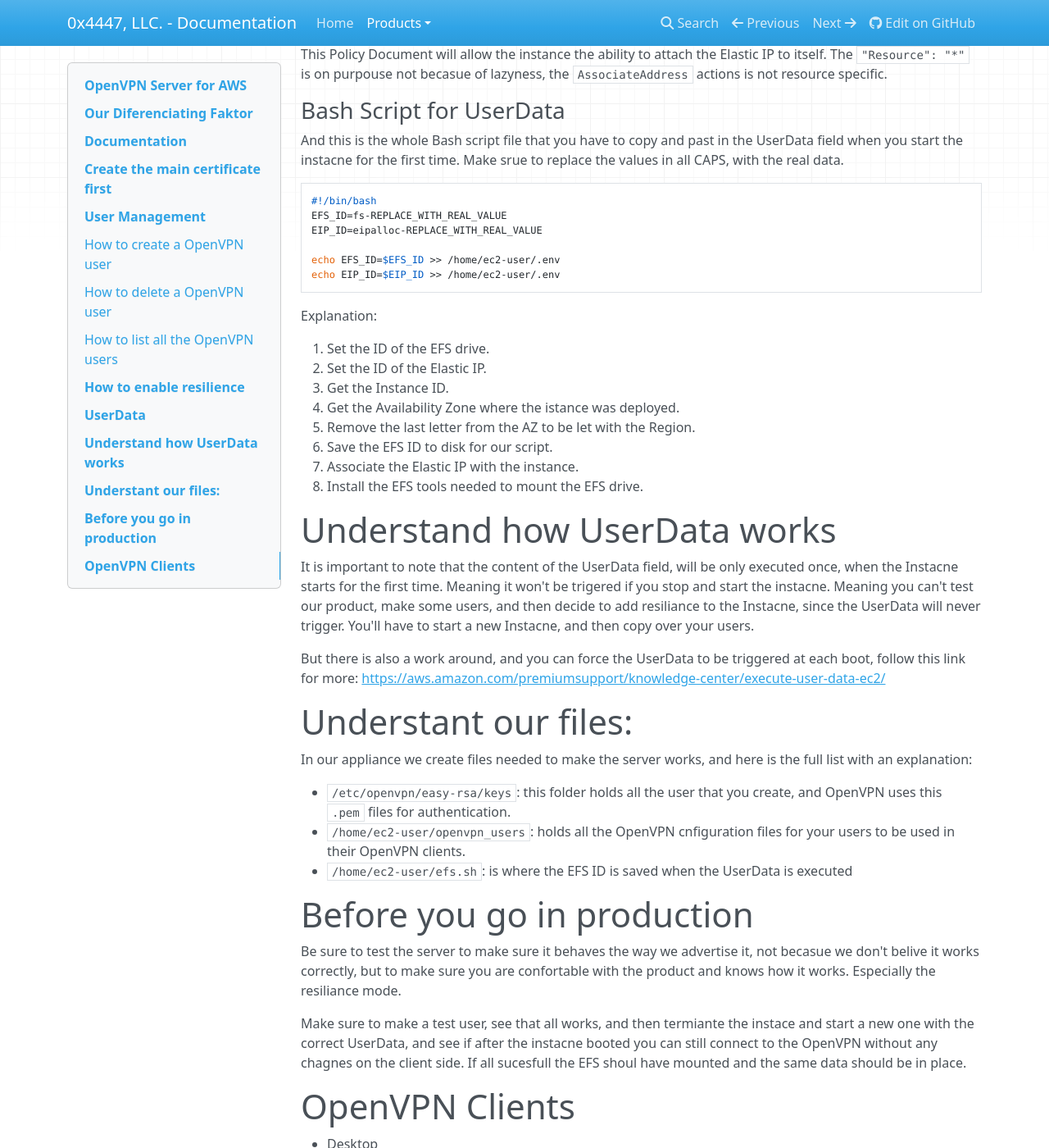
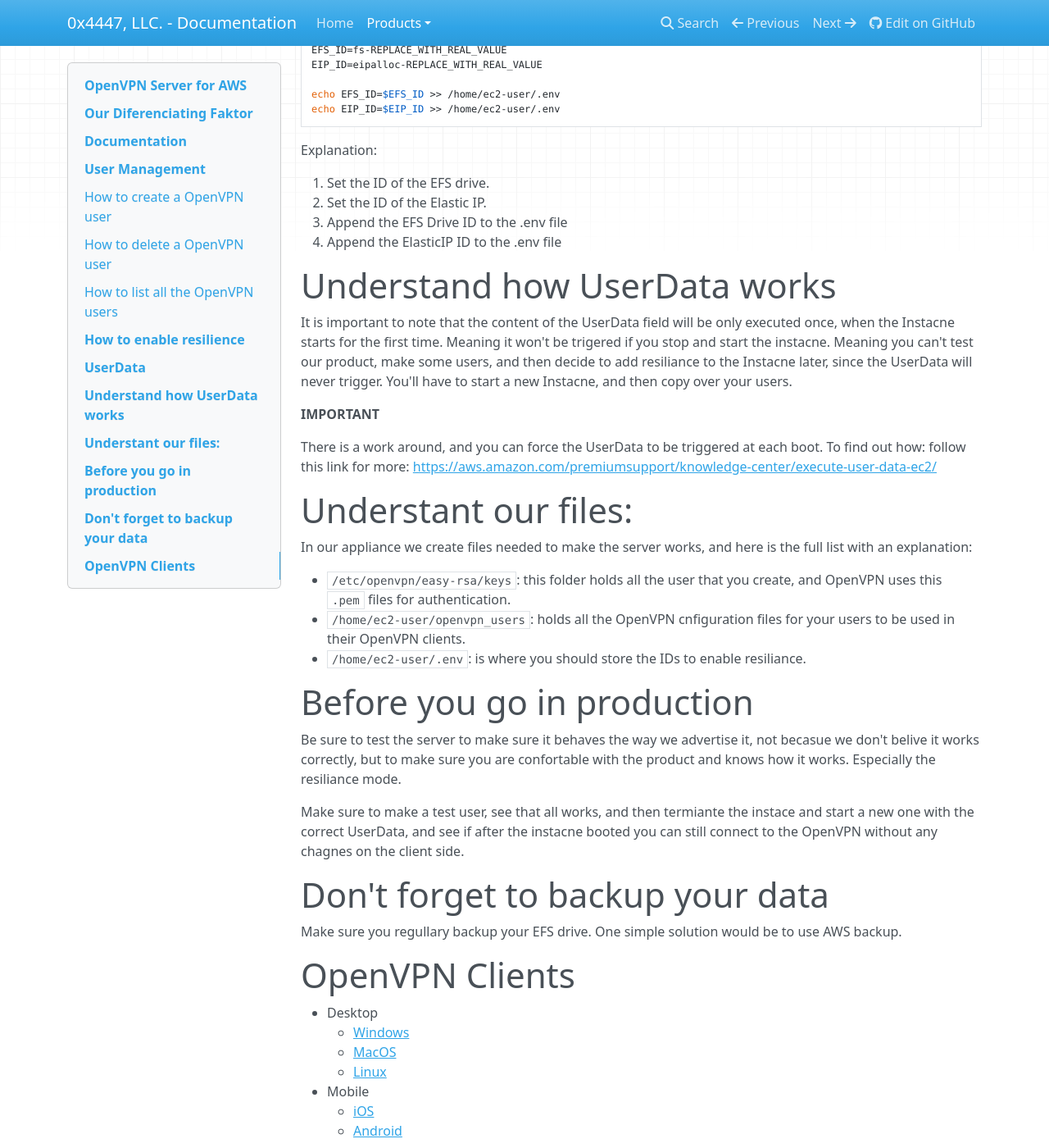
Before and after one commit to 0x4447-office/0x4447_webpage_documentation, an MkDocs documentation site: the page built from docs/products/cloud/aws-marketplace/openvpn-server.md, in a window 1280 px wide and 1400 px high, scrolled down 2442 px. Shown: the whole window at 82% size. Built offline with MkDocs 1.6.1, drawn with Linux system fonts in a browser that asks for light colours; nearby versions of some CDN libraries; some of the changed text lies outside the part shown.

Commit message:
Update openvpn-server.md

````diff
--- a/docs/products/cloud/aws-marketplace/openvpn-server.md
+++ b/docs/products/cloud/aws-marketplace/openvpn-server.md
@@ -26,14 +26,6 @@
 After the instance is up and running, you'll have some manual work to do. Bellow you'll find all the necessary details.
 
 **WARNING**: text written in capital letters needs to be replaced with real values.
-
-# Create the main certificate first
-
-Before you start working with the OpenVPN, you have to generate the main SSL certificate that will be used to sign all the subsequent certificats for the individual users. This process will take few minutes depending on the instance type. Be patient.
-
-Start the cert generation with the following command:
-
-`sudo bash /opt/0x4447/openvpn/ov_generate_server_certs.sh`
 
 # User Management
 
@@ -65,10 +57,10 @@
 
 # How to enable resilience
 
-Our OpenVPN Server has build in resilience to make sure that you don't loose all your users that are added in the system. Or the IP of the server. This way you can protect yourself by the following scenarious:
+Our OpenVPN Server has build in resilience to make sure that you don't loose all your users, or lose connectiving by a chaning IP. This allows you to do the following:
 
-- accitental instance termination.
-- you can build an autoscaling group with minimum of 1 so even if the server gose down it will be recreated.
+- Protect against accitental instance termination.
+- You can build an autoscaling group with a minimum of 1 server, so even if the server gose down it will be recreated.
 - you can chagne the instance type whenever needed.
 - no matter what, the IP of the instacne stais the same.
 
@@ -97,7 +89,7 @@
 
 ### Bash Script for UserData
 
-And this is the whole Bash script file that you have to copy and past in the UserData field when you start the instacne for the first time. Make srue to replace the values in all CAPS, with the real data.
+And this is the whole Bash script file that you have to copy and past in the UserData field when you start the instacne for the first time – to enable resiliance. Make srue to replace the values in all CAPS, with the real data.
 
 ```bash
 #!/bin/bash
@@ -112,18 +104,16 @@
 
 1. Set the ID of the EFS drive.
 1. Set the ID of the Elastic IP.
-1. Get the Instance ID.
-1. Get the Availability Zone where the istance was deployed.
-1. Remove the last letter from the AZ to be let with the Region.
-1. Save the EFS ID to disk for our script.
-1. Associate the Elastic IP with the instance.
-1. Install the EFS tools needed to mount the EFS drive.
+1. Append the EFS Drive ID to the .env file
+1. Append the ElasticIP ID to the .env file
 
 # Understand how UserData works
 
-It is important to note that the content of the UserData field, will be only executed once, when the Instacne starts for the first time. Meaning it won't be trigered if you stop and start the instacne. Meaning you can't test our product, make some users, and then decide to add resiliance to the Instacne, since the UserData will never trigger. You'll have to start a new Instacne, and then copy over your users.
+It is important to note that the content of the UserData field will be only executed once, when the Instacne starts for the first time. Meaning it won't be trigered if you stop and start the instacne. Meaning you can't test our product, make some users, and then decide to add resiliance to the Instacne later, since the UserData will never trigger. You'll have to start a new Instacne, and then copy over your users.
 
-But there is also a work around, and you can force the UserData to be triggered at each boot, follow this link for more:
+**IMPORTANT**
+
+There is a work around, and you can force the UserData to be triggered at each boot. To find out how: follow this link for more:
 [https://aws.amazon.com/premiumsupport/knowledge-center/execute-user-data-ec2/](https://aws.amazon.com/premiumsupport/knowledge-center/execute-user-data-ec2/)
 
 # Understant our files:
@@ -132,13 +122,17 @@
 
 - `/etc/openvpn/easy-rsa/keys`: this folder holds all the user that you create, and OpenVPN uses this `.pem` files for authentication.
 - `/home/ec2-user/openvpn_users`: holds all the OpenVPN cnfiguration files for your users to be used in their OpenVPN clients.
-- `/home/ec2-user/efs.sh`: is where the EFS ID is saved when the UserData is executed
+- `/home/ec2-user/.env`: is where you should store the IDs to enable resiliance.
 
 # Before you go in production
 
 Be sure to test the server to make sure it behaves the way we advertise it, not becasue we don't belive it works correctly, but to make sure you are confortable with the product and knows how it works. Especially the resiliance mode.
 
-Make sure to make a test user, see that all works, and then termiante the instace and start a new one with the correct UserData, and see if after the instacne booted you can still connect to the OpenVPN without any chagnes on the client side. If all sucesfull the EFS shoul have mounted and the same data should be in place.
+Make sure to make a test user, see that all works, and then termiante the instace and start a new one with the correct UserData, and see if after the instacne booted you can still connect to the OpenVPN without any chagnes on the client side.
+
+# Don't forget to backup your data
+
+Make sure you regullary backup your EFS drive. One simple solution would be to use AWS backup.
 
 # OpenVPN Clients
 
````
